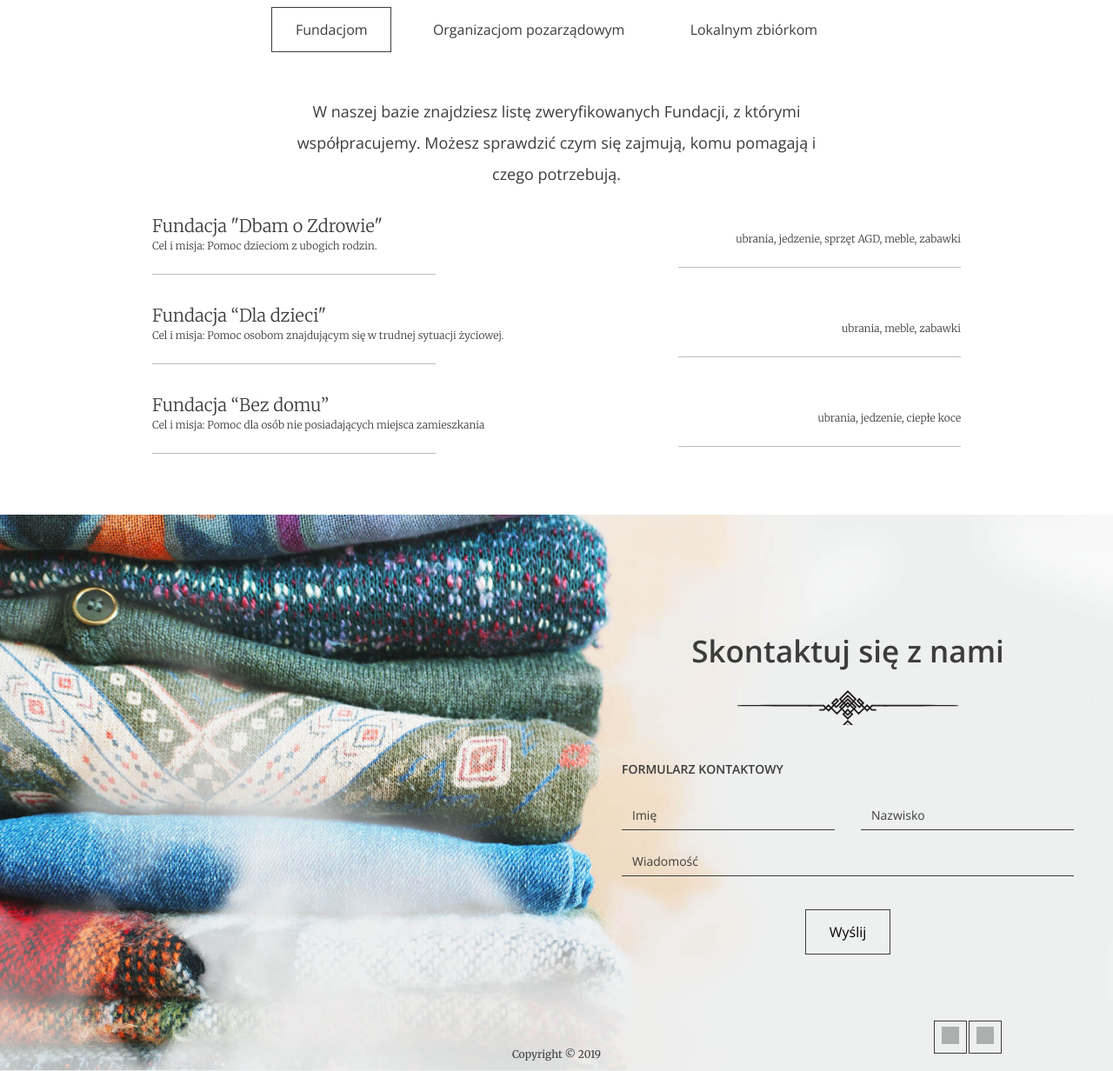
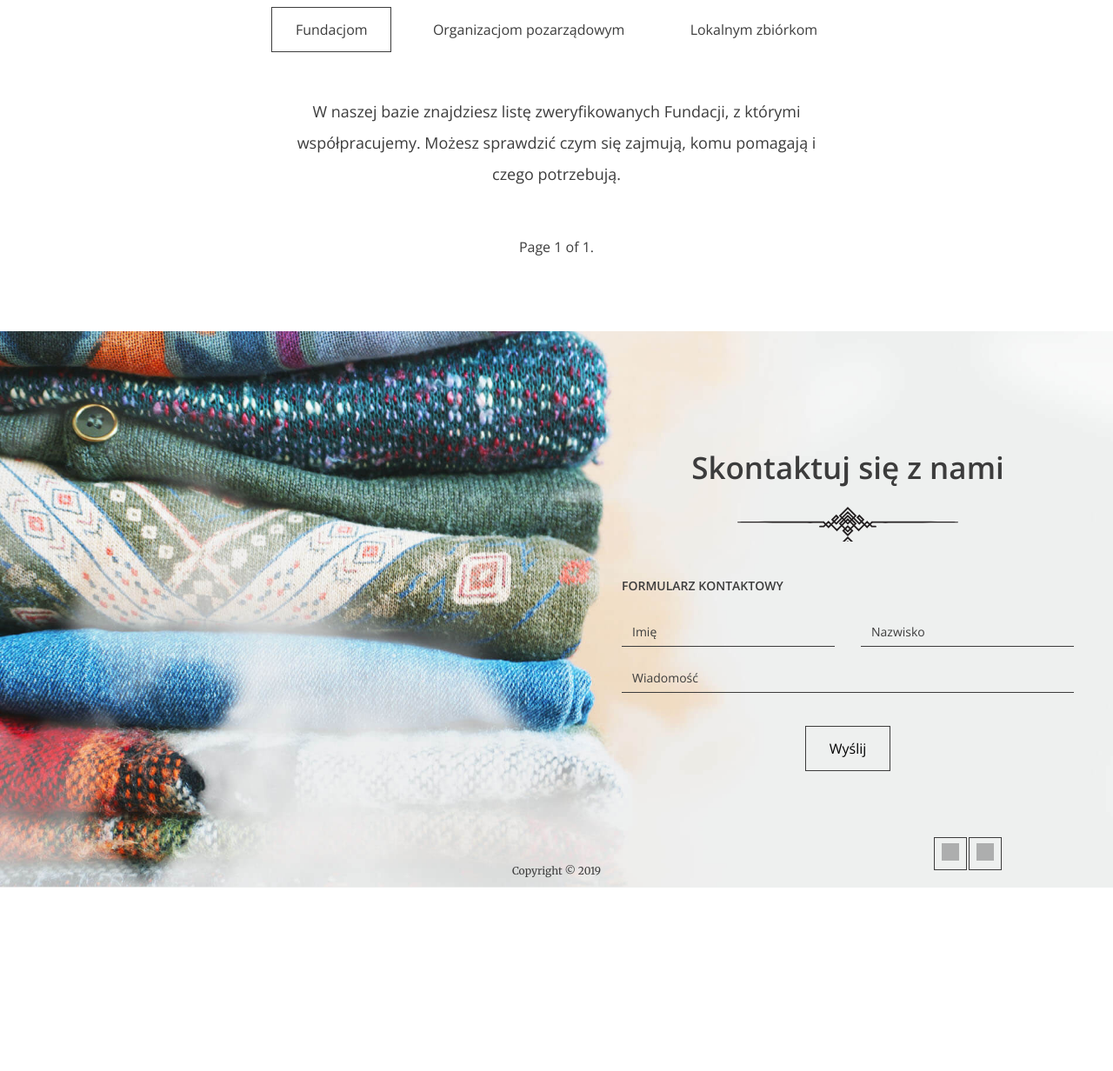
Before and after one commit to MarcinLebiedzinski/Donation_App, a Django app: page / in a window 1280 px wide. Shown: the part 2659-3891 px from the top of the page at 87% size. After the commit the page ends 3680 px from the top, so only its background shows below. Run offline with Django 4.2, Linux system fonts and the light colour scheme; tables that the repository leaves empty hold one stand-in row (values such as "Sample post"); grey boxes are pictures that could not be loaded.

Commit message:
features_0-2 for aproval

```diff
--- a/donation/donation_app/views.py
+++ b/donation/donation_app/views.py
@@ -1,7 +1,7 @@
 from django.shortcuts import render, redirect
 from django.views import View
 from .models import Category, Institution, Donation
-
+from django.core.paginator import Paginator
 
 # Create your views here.
 
@@ -16,8 +16,36 @@
             if donation.institution not in list_of_institutions:
                 list_of_institutions.append(donation.institution)
         amount_of_institutions = len(list_of_institutions)
+
+        institutions = Institution.objects.all()
+        foundations_list = []
+        corporates_list = []
+        individuals_list = []
+        for institution in institutions:
+            categories = Category.objects.filter(institution__id=institution.id)
+            categories_names = ', '.join([category.name for category in categories])
+            if institution.type == 0:
+                foundations_list.append((institution, categories_names))
+            elif institution.type == 1:
+                corporates_list.append((institution, categories_names))
+            elif institution.type == 2:
+                individuals_list.append((institution, categories_names))
+
+        foundation_paginator = Paginator(foundations_list, 1)
+        corporate_paginator = Paginator(corporates_list, 1)
+        individual_paginator = Paginator(individuals_list, 1)
+
+        page = request.GET.get('page')
+        foundations = foundation_paginator.get_page(page)
+        corporates = corporate_paginator.get_page(page)
+        individuals = individual_paginator.get_page(page)
+
         ctx = {'amount_of_institutions': amount_of_institutions,
-               'quantity_of_donations': quantity_of_donations}
+               'quantity_of_donations': quantity_of_donations,
+               'foundations': foundations,
+               'corporates': corporates,
+               'individuals': individuals
+               }
         return render(request, 'index.html', ctx)
 
 
--- a/donation/templates/index.html
+++ b/donation/templates/index.html
@@ -95,8 +95,8 @@
     </section>
 
 
+<!-- DIV - KOMU POMAGAMY -->
 
-<!-- DIV - KOMU POMAGAMY -->
      <section id="help" class="help">
       <h2>Komu pomagamy?</h2>
 
@@ -106,134 +106,108 @@
         <li data-id="3"><a href="#" class="btn btn--without-border">Lokalnym zbiórkom</a></li>
       </ul>
 
+
+
+
       <!-- SLIDE 1 -->
       <div class="help--slides active" data-id="1">
         <p>W naszej bazie znajdziesz listę zweryfikowanych Fundacji, z którymi współpracujemy. Możesz sprawdzić czym się zajmują, komu pomagają i czego potrzebują.</p>
-
         <ul class="help--slides-items">
+          {% for foundation in foundations %}
           <li>
             <div class="col">
-              <div class="title">Fundacja "Dbam o Zdrowie"</div>
-              <div class="subtitle">Cel i misja: Pomoc dzieciom z ubogich rodzin.</div>
+              <div class="title">Fundacja {{foundation.0.name}}</div>
+              <div class="subtitle">Cel i misja: {{foundation.0.description}}</div>
             </div>
 
-            <div class="col"><div class="text">ubrania, jedzenie, sprzęt AGD, meble, zabawki</div></div>
+            <div class="col">
+              <div class="text">Dary: - {{foundation.1}}</div>
+            </div>
           </li>
+          {% endfor %}
+        </ul>
 
-          <li>
-            <div class="col">
-              <div class="title">Fundacja “Dla dzieci"</div>
-              <div class="subtitle">Cel i misja: Pomoc osobom znajdującym się w trudnej sytuacji życiowej.</div>
-            </div>
+        <!-- SLIDE 1 PAGINATION -->
+        <ul class="help--slides-pagination">
+        {% if foundations.has_previous %}
+            <li><a href="?page={{ foundations.previous_page_number }}#help" class="btn btn--without-border">previous</a></li>
+        {% endif %}
+            <li class="btn btn--without-border">
+                Page {{ foundations.number }} of {{ foundations.paginator.num_pages }}.
+            </li>
+        {% if foundations.has_next %}
+            <li><a href="?page={{ foundations.next_page_number }}#help" class="btn btn--without-border">next</a></li>
+        {% endif %}
+        </ul>
+      </div>
 
-            <div class="col"><div class="text">ubrania, meble, zabawki</div></div>
-          </li>
-
-          <li>
-            <div class="col">
-              <div class="title">Fundacja “Bez domu”</div>
-              <div class="subtitle">Cel i misja: Pomoc dla osób nie posiadających miejsca zamieszkania</div>
-            </div>
-
-            <div class="col"><div class="text">ubrania, jedzenie, ciepłe koce</div></div>
-          </li>
-        </ul>
-        <!-- Pagination
-        <ul class="help--slides-pagination">
-          <li><a href="#" class="btn btn--small btn--without-border active" data-page="1">1</a></li>
-          <li><a href="#" class="btn btn--small btn--without-border" data-page="2">2</a></li>
-          <li><a href="#" class="btn btn--small btn--without-border" data-page="3">3</a></li>
-        </ul>
-        -->
-      </div>
 
 
       <!-- SLIDE 2 -->
       <div class="help--slides" data-id="2">
-        <p>
-          Lorem ipsum dolor, sit amet consectetur adipisicing elit. Hic officiis mollitia dolor, neque aspernatur accusamus debitis. Ducimus, officia. Quia, sunt illum! Non iste placeat ab ipsum alias
-          quos suscipit corporis!
-        </p>
+            <p>W naszej bazie znajdziesz listę zweryfikowanych Organizacji pozarządowych, z którymi współpracujemy.
+              Możesz sprawdzić czym się zajmują, komu pomagają i czego potrzebują.
+            </p>
+
         <ul class="help--slides-items">
+          {% for corporate in corporates %}
           <li>
             <div class="col">
-              <div class="title">Organizacja 1</div>
-              <div class="subtitle">Lorem ipsum dolor sit amet consectetur.</div>
+              <div class="title">Organizacja {{ corporate.0.name }}</div>
+              <div class="subtitle">Cel i misja: {{ corporate.0.description }}</div>
             </div>
-
-            <div class="col"><div class="text">Lorem ipsum dolor sit amet consectetur adipisicing elit.</div></div>
+            <div class="col">
+                <div class="text">Dary: - {{corporate.1}}</div>
+            </div>
           </li>
-
-          <li>
-            <div class="col">
-              <div class="title">Organizacja 2</div>
-              <div class="subtitle">Lorem ipsum dolor sit amet consectetur.</div>
-            </div>
-
-            <div class="col"><div class="text">Lorem ipsum dolor sit amet consectetur adipisicing elit.</div></div>
-          </li>
-
-          <li>
-            <div class="col">
-              <div class="title">Organizacja 3</div>
-              <div class="subtitle">Lorem ipsum dolor sit amet consectetur.</div>
-            </div>
-
-            <div class="col"><div class="text">Lorem ipsum dolor sit amet consectetur adipisicing elit.</div></div>
-          </li>
-
-          <li>
-            <div class="col">
-              <div class="title">Organizacja 4</div>
-              <div class="subtitle">Lorem ipsum dolor sit amet consectetur.</div>
-            </div>
-
-            <div class="col"><div class="text">Lorem ipsum dolor sit amet consectetur adipisicing elit.</div></div>
-          </li>
+          {% endfor %}
         </ul>
 
-        <!-- Pagination
+        <!-- SLIDE 2 PAGINATION -->
         <ul class="help--slides-pagination">
-          <li><a href="#" class="btn btn--small btn--without-border active" data-page="1">1</a></li>
-          <li><a href="#" class="btn btn--small btn--without-border" data-page="2">2</a></li>
-          <li><a href="#" class="btn btn--small btn--without-border" data-page="3">3</a></li>
-          <li><a href="#" class="btn btn--small btn--without-border" data-page="4">4</a></li>
-          <li><a href="#" class="btn btn--small btn--without-border" data-page="5">5</a></li>
+        {% if corporates.has_previous %}
+            <li><a href="?page={{ corporates.previous_page_number }}#help" class="btn btn--without-border">previous</a></li>
+        {% endif %}
+            <li class="btn btn--without-border">
+                Page {{ corporates.number }} of {{ corporates.paginator.num_pages }}.
+            </li>
+        {% if corporates.has_next %}
+            <li><a href="?page={{ corporates.next_page_number }}#help" class="btn btn--without-border">next</a></li>
+        {% endif %}
         </ul>
-        -->
       </div>
+
+
 
       <!-- SLIDE 3 -->
       <div class="help--slides" data-id="3">
         <p>Lorem ipsum dolor sit amet, his ocurreret persequeris ea, ad utinam laudem duo. Verterem adipisci partiendo eos ne, ea his reque quaeque recteque, ne quo lobortis intellegam.</p>
         <ul class="help--slides-items">
+          {% for individual in individuals %}
           <li>
             <div class="col">
-              <div class="title">Lokalna zbiórka 1</div>
-              <div class="subtitle">Lorem ipsum dolor sit amet consectetur.</div>
+              <div class="title">Lokalna zbiórka {{ individual.0.name }}</div>
+              <div class="subtitle">Cel i misja: {{ individual.0.description }}</div>
             </div>
 
-            <div class="col"><div class="text">Lorem ipsum dolor sit amet consectetur adipisicing elit.</div></div>
+            <div class="col"><div class="text">Dary: - {{individual.1}}</div></div>
           </li>
-
-          <li>
-            <div class="col">
-              <div class="title">Lokalna zbiórka 2</div>
-              <div class="subtitle">Lorem ipsum dolor sit amet consectetur.</div>
-            </div>
-
-            <div class="col"><div class="text">Lorem ipsum dolor sit amet consectetur adipisicing elit.</div></div>
-          </li>
+          {% endfor %}
         </ul>
 
-        <!-- Pagination
+        <!-- SLIDE 3 PAGINATION -->
         <ul class="help--slides-pagination">
-          <li><a href="#" class="btn btn--small btn--without-border active" data-page="1">1</a></li>
-          <li><a href="#" class="btn btn--small btn--without-border" data-page="2">2</a></li>
+        {% if individuals.has_previous %}
+            <li><a href="?page={{ individuals.previous_page_number }}#help" class="btn btn--without-border">previous</a></li>
+        {% endif %}
+            <li class="btn btn--without-border">
+                Page {{ individuals.number }} of {{ individuals.paginator.num_pages }}.
+            </li>
+        {% if individuals.has_next %}
+            <li><a href="?page={{ individuals.next_page_number }}#help" class="btn btn--without-border">next</a></li>
+        {% endif %}
         </ul>
-        -->
       </div>
     </section>
 
-
 {% endblock %}
```
